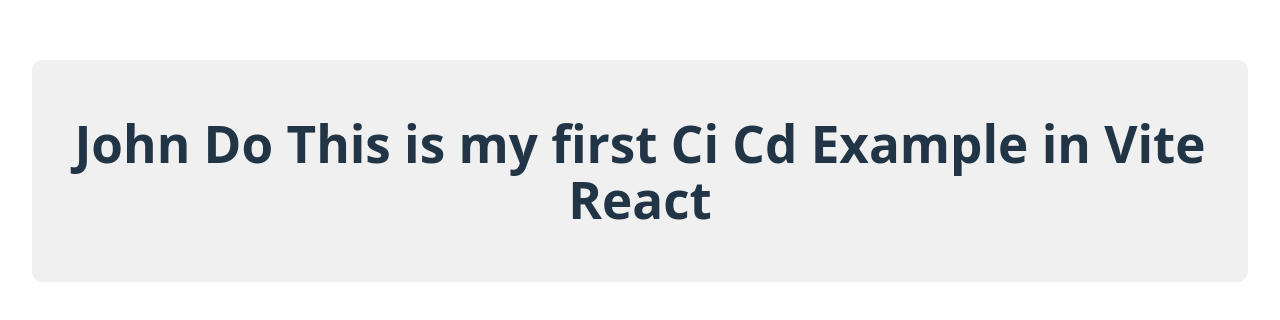
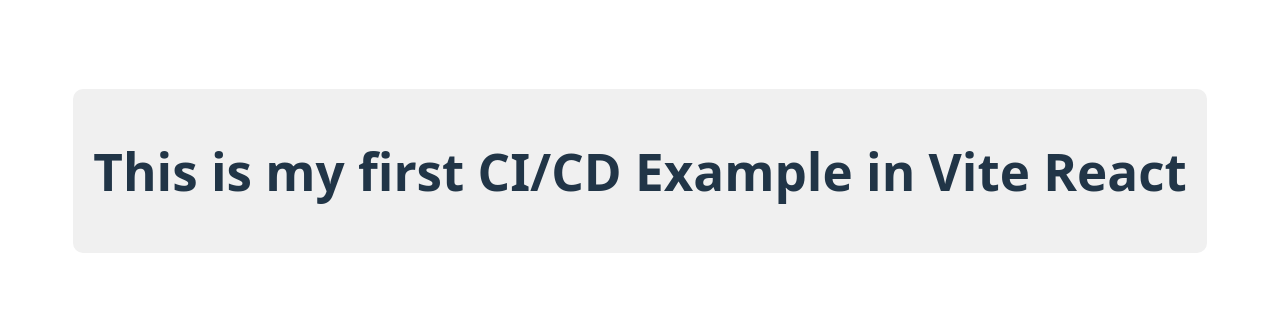
Before and after one commit to mernstackproject/vercel_ci_cd_react, a React (Vite) app: page / in a window 1280 px wide. Shown: the part 254-574 px from the top of the page. Built offline with nearby package versions, Linux system fonts and the light colour scheme.

Commit message:
feat:add new h1 tag

```diff
--- a/src/App.jsx
+++ b/src/App.jsx
@@ -5,7 +5,7 @@
   return (
     <>
       <div style={{ textAlign: 'center', marginTop: '50px' , backgroundColor: '#f0f0f0', padding: '20px', borderRadius: '10px'}}>
-       <h1>John Do This is my first Ci Cd Example in Vite React</h1>
+       <h1>This is my first CI/CD Example in Vite React</h1>
        </div>
     </>
   )
```
